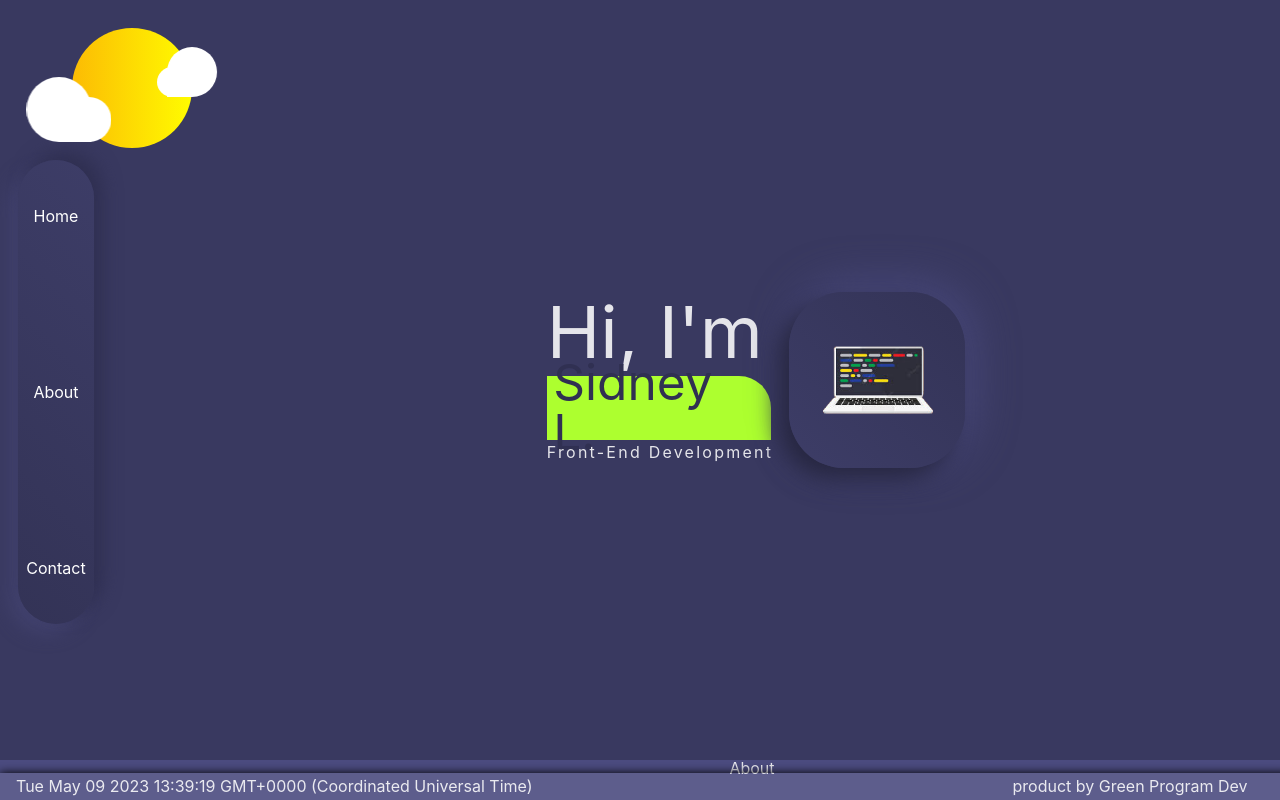
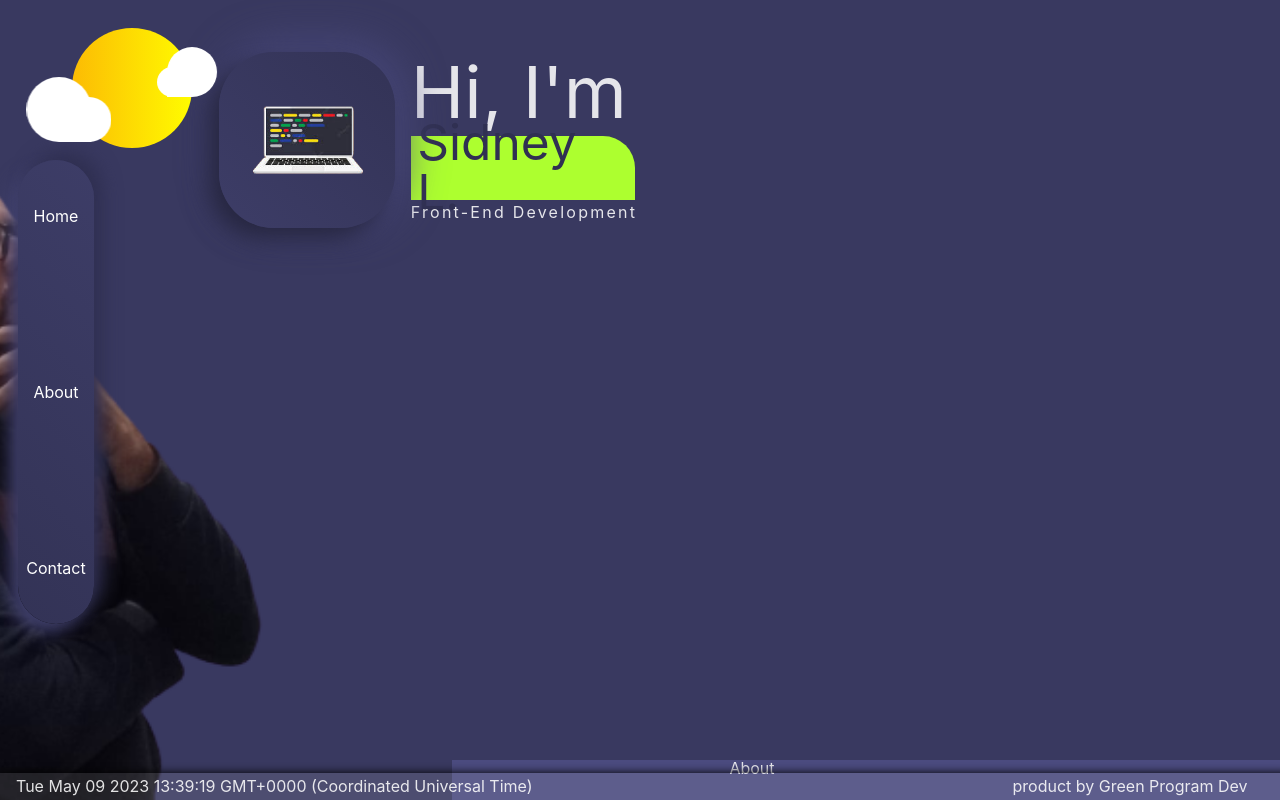
Before and after one commit to GreenProgramDev/My-Portfolio, a React (Vite) app: page / in a window 1280 px wide. Shown: the top 800 px of the page. Built offline with nearby package versions, Linux system fonts and the light colour scheme.

Commit message:
style/chor: my img

```diff
--- a/src/components/Timeline.tsx
+++ b/src/components/Timeline.tsx
@@ -6,6 +6,9 @@ const Timeline = () =>{
         <>
         <section className="home">
             <div className='alignIdentify'>
+                <div className='radiuLogo'>
+                    <img className='imgNot' src="/img/not.png" alt="" />
+                </div>
                 <div className='logo'>
                     <h1 className='hiIm'>Hi, I'm </h1>
                     <div className='backgroundName'>
@@ -13,18 +16,19 @@ const Timeline = () =>{
                     </div>
                     <p className='skill'>Front-End Development</p>
                 </div>
-                <div className='radiuLogo'>
-                    <img className='imgNot' src="/img/not.png" alt="" />
+
+            </div>
+                <div className='imgSid'>
+                    <img className='sid' src="/img/fd393960.png" alt="" />
                 </div>
-            </div>
 
         </section>
-        <section className="about">
+        <section id='about' className="about">
             <div className='teste'>
             <h1>About</h1>
             </div>
         </section>
-        <section className="contact">
+        <section id='contact' className="contact">
             <h1>Helo Contact</h1>
         </section>
         </>
--- a/src/components/timeline.css
+++ b/src/components/timeline.css
@@ -28,19 +28,23 @@
     height: 4rem;
 }
 .skill{
+    display: flex;
     text-align: center;
     letter-spacing: 0.14rem;
     font-size: 1em;
     padding: 4px 0;
 }
 .alignIdentify {
+    position: relative;
+    z-index: 10;
     display: flex;
     align-items: center;
+    margin-top: -30rem;
+    margin-left: -40rem;
     gap: 1.5rem;
 }
 .radiuLogo{
-    overflow: hidden;
-    object-fit: cover;
+
     width: 10rem;
     height: 10rem;
     display: flex;
@@ -60,6 +64,16 @@
     transform: translateX(0) scale(1.3);
 }
 
+.imgSid{
+    position: absolute;
+    margin-left: -90rem;
+    margin-bottom: 4rem;
+
+}
+
+.sid{
+    height: 70rem;
+}
 
 
 
```
Also changed, not shown: public/img/fd393960.png (added), public/img/fdpreto.png (added).
